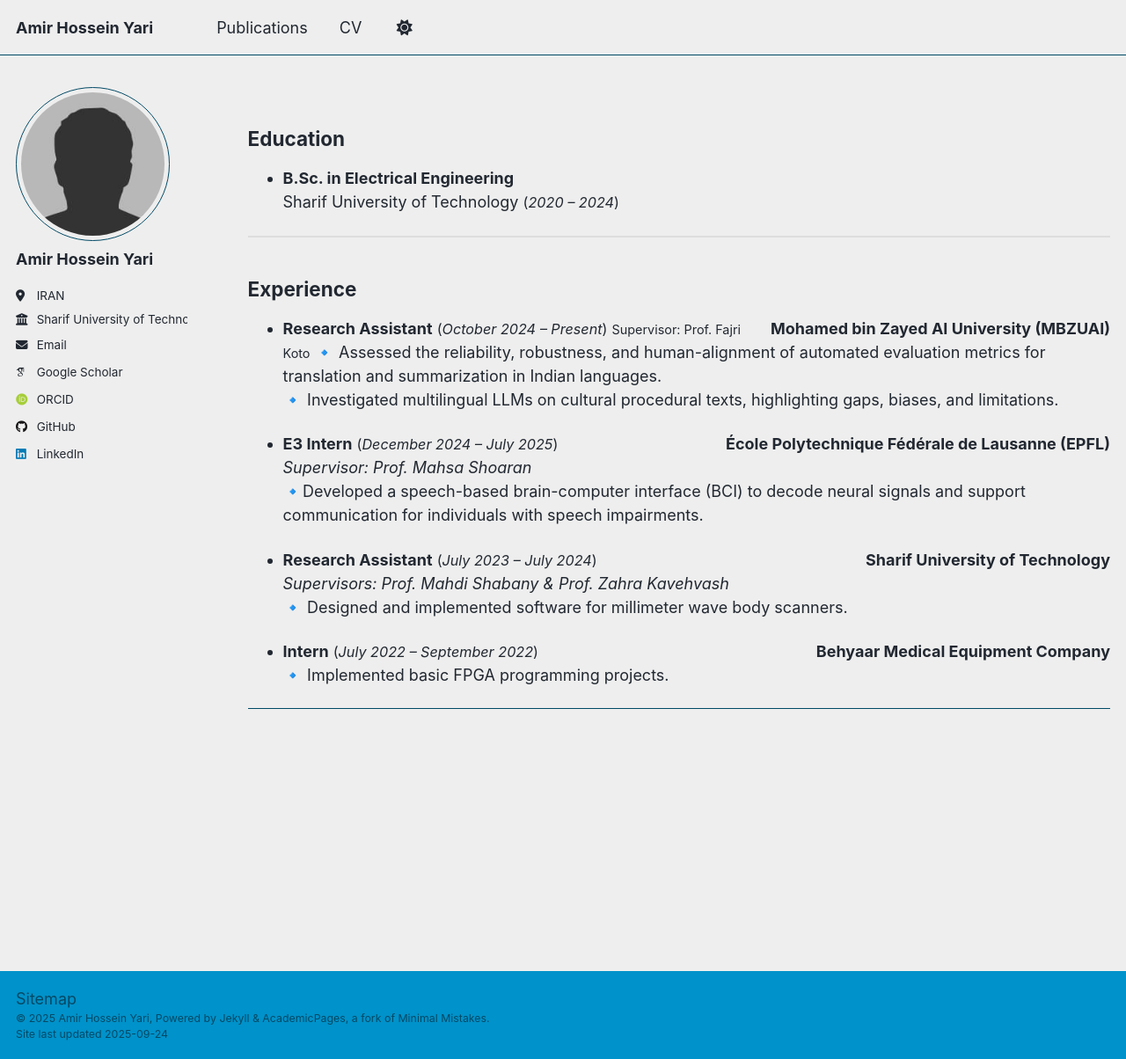
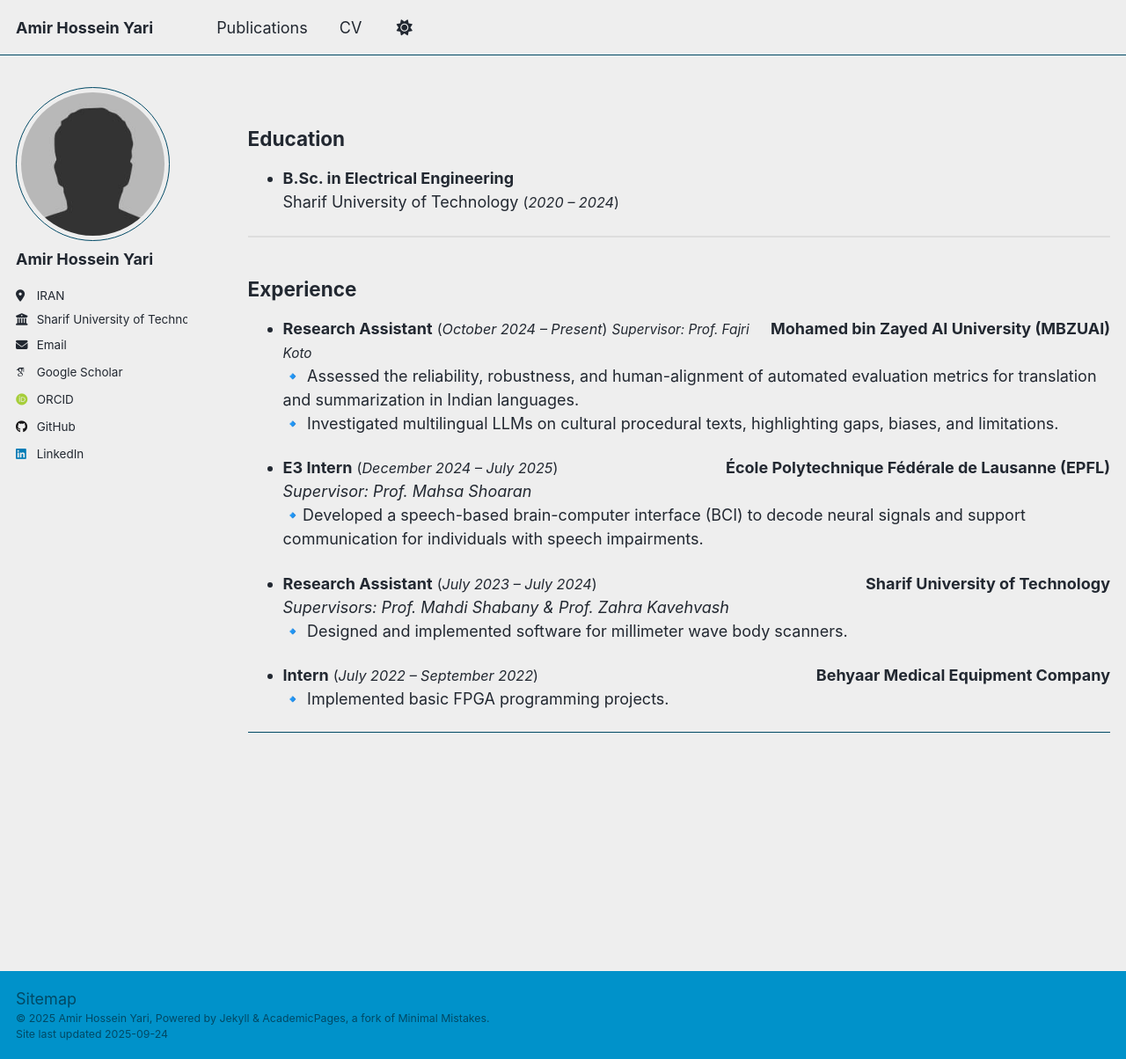
Before and after one commit to AmirHosseinYari2002/AmirHosseinYari2002.github.io, a Jekyll site: the page built from _pages/cv.md, in a window 1280 px wide and 1204 px high. Shown: the whole window at 88% size. Built offline with Jekyll 4.4.1, drawn with Linux system fonts in a browser that asks for light colours; some web fonts are replaced; a script that is not in the unit is left out.

Commit message:
update CV

```diff
--- a/_pages/cv.md
+++ b/_pages/cv.md
@@ -18,7 +18,7 @@ redirect_from:
 - **Research Assistant** <span style="font-size:0.9em;">(*October 2024 – Present*)</span>  <span style="float:right; font-weight:bold;">
     <a href="https://mbzuai.ac.ae/" target="_blank" style="color: inherit; text-decoration: none;">Mohamed bin Zayed AI University (MBZUAI)</a>
   </span>
-  <span style="font-size:0.8em;">Supervisor: Prof. Fajri Koto</span>
+  <span style="font-size:0.85em;"><em>Supervisor: Prof. Fajri Koto</em></span>
   🔹 Assessed the reliability, robustness, and human-alignment of automated evaluation metrics for translation and summarization in Indian languages.<br>
   🔹 Investigated multilingual LLMs on cultural procedural texts, highlighting gaps, biases, and limitations.
 
```
